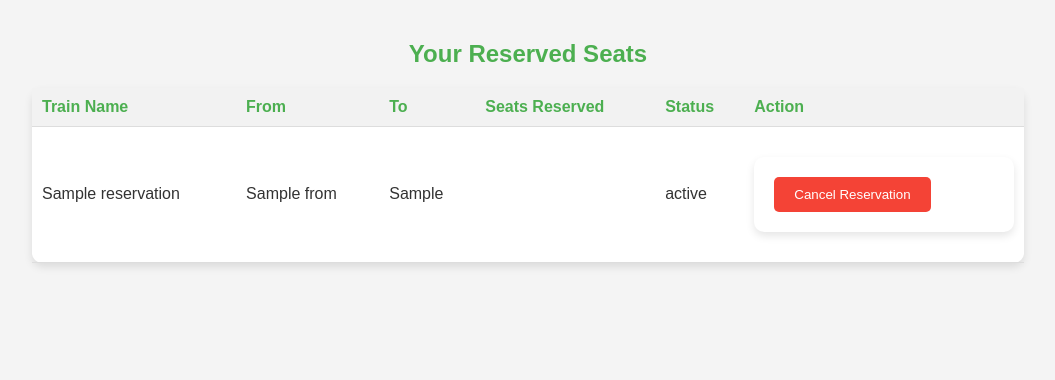
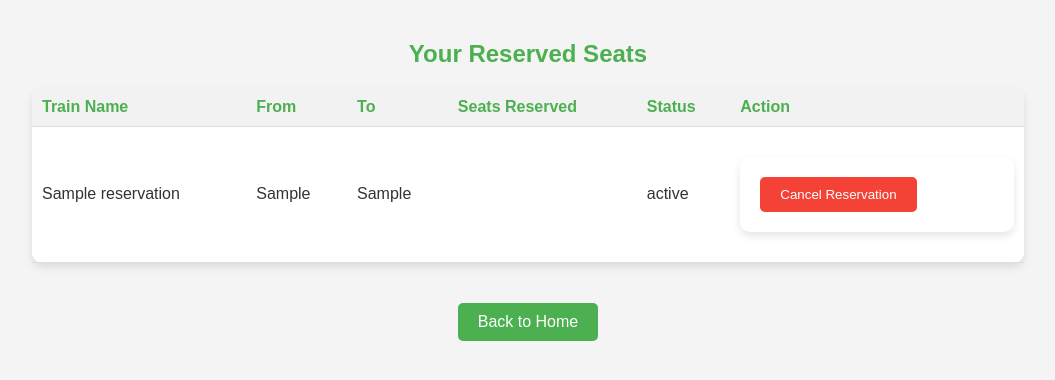
Before and after one commit to hipstarVenom/Simple-RRS-Website, a Flask app: template templates/reserved_seats.html in a window 1280 px wide. Shown: the top 380 px of the page, without its empty margins (112-1167 px from the left). Run offline with Flask 3, Linux system fonts and the light colour scheme; the template is opened without the code that fills it: most values are stand-ins (such as "Sample title", 1, 10 or a date in 2020).

Commit message:
changed the resereved seats

```diff
--- a/templates/reserved_seats.html
+++ b/templates/reserved_seats.html
@@ -25,8 +25,8 @@
                 {% for reservation in reservations %}
                     <tr>
                         <td>{{ reservation.train_name }}</td>
-                        <td>{{ reservation.from }}</td>
-                        <td>{{ reservation.to }}</td>
+                        <td>{{ reservation.from_station }}</td>
+                        <td>{{ reservation.to_station }}</td>
                         <td>{{ reservation.no_of_seats }}</td>
                         <td>{{ reservation.status }}</td>
                         <td>    {% if reservation.status !='Cancelled'%}
@@ -42,6 +42,6 @@
     {% else %}
         <p>You have no reservations.</p>
     {% endif %}
-
+    <a href="{{ url_for('home') }}" class="btn">Back to Home</a>
 </body>
 </html>
```
Also changed, not shown: railway.db (deleted).
